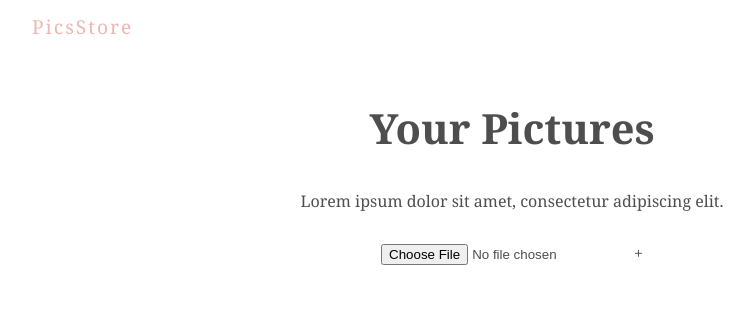
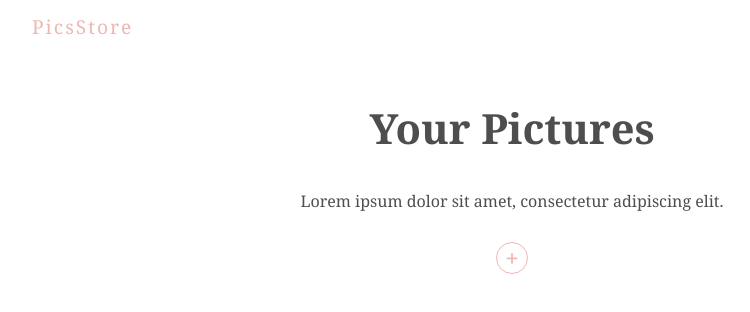
Before and after one commit to SaurabhSonde/PicsStore, a React (Create React App) app: page / in a window 1280 px wide. Shown: the top 312 px of the page, without its empty margins (128-878 px from the left). Built offline with nearby package versions, Linux system fonts and the light colour scheme; no server answers.

Commit message:
fixed Ui issue

```diff
--- a/src/components/UploadForm.js
+++ b/src/components/UploadForm.js
@@ -1,4 +1,5 @@
 import React, { useState } from "react";
+import ProgressBar from "./ProgressBar";
 
 const UploadForm = () => {
   const [file, setFile] = useState(null);
@@ -19,11 +20,14 @@ const UploadForm = () => {
 
   return (
     <form>
-      <input type="file" onChange={handleChange} />
-      <span>+</span>
+      <label>
+        <input type="file" onChange={handleChange} />
+        <span>+</span>
+      </label>
       <div className="output">
         {error && <div className="error">{error}</div>}
         {file && <div>{file.name}</div>}
+        {file && <ProgressBar file={file} setFile={setFile} />}
       </div>
     </form>
   );
```
